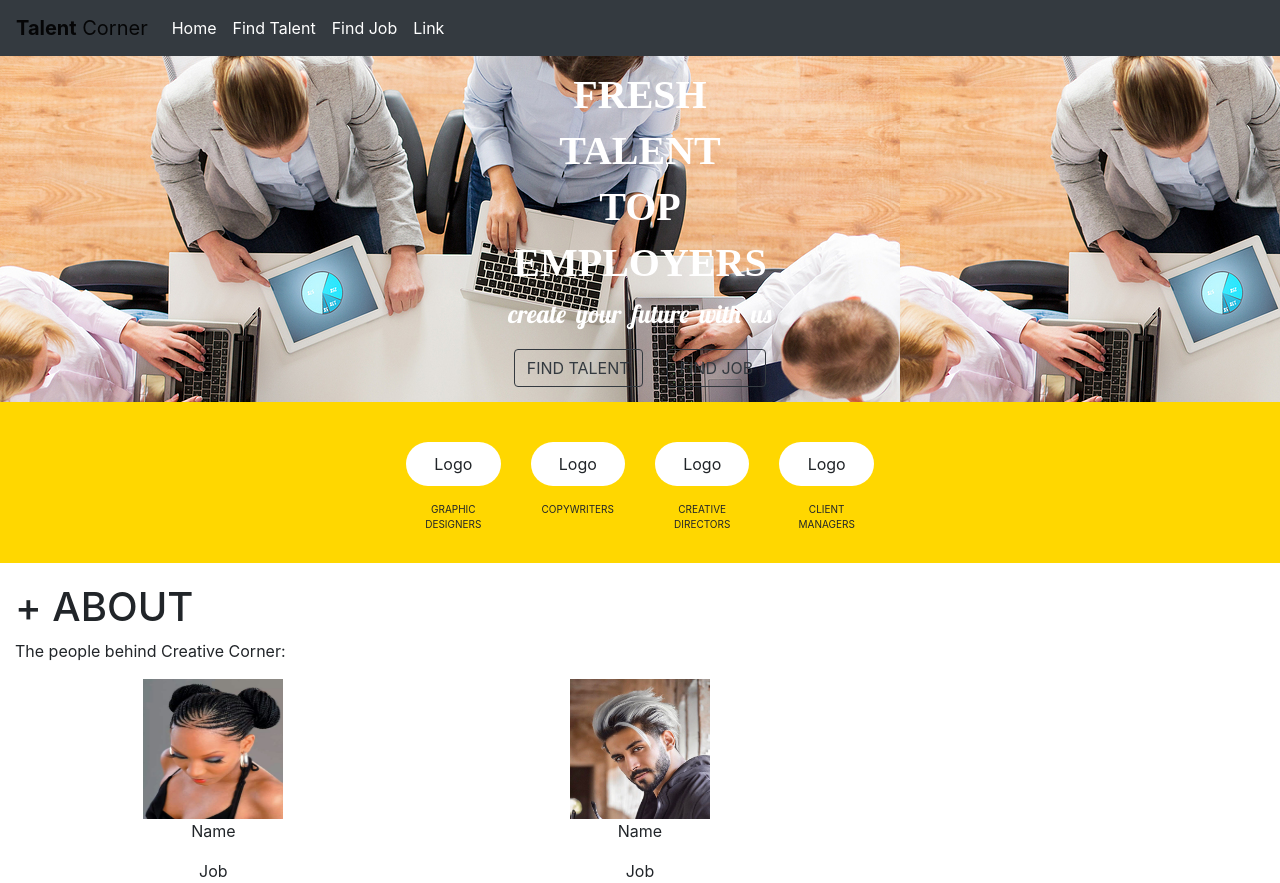
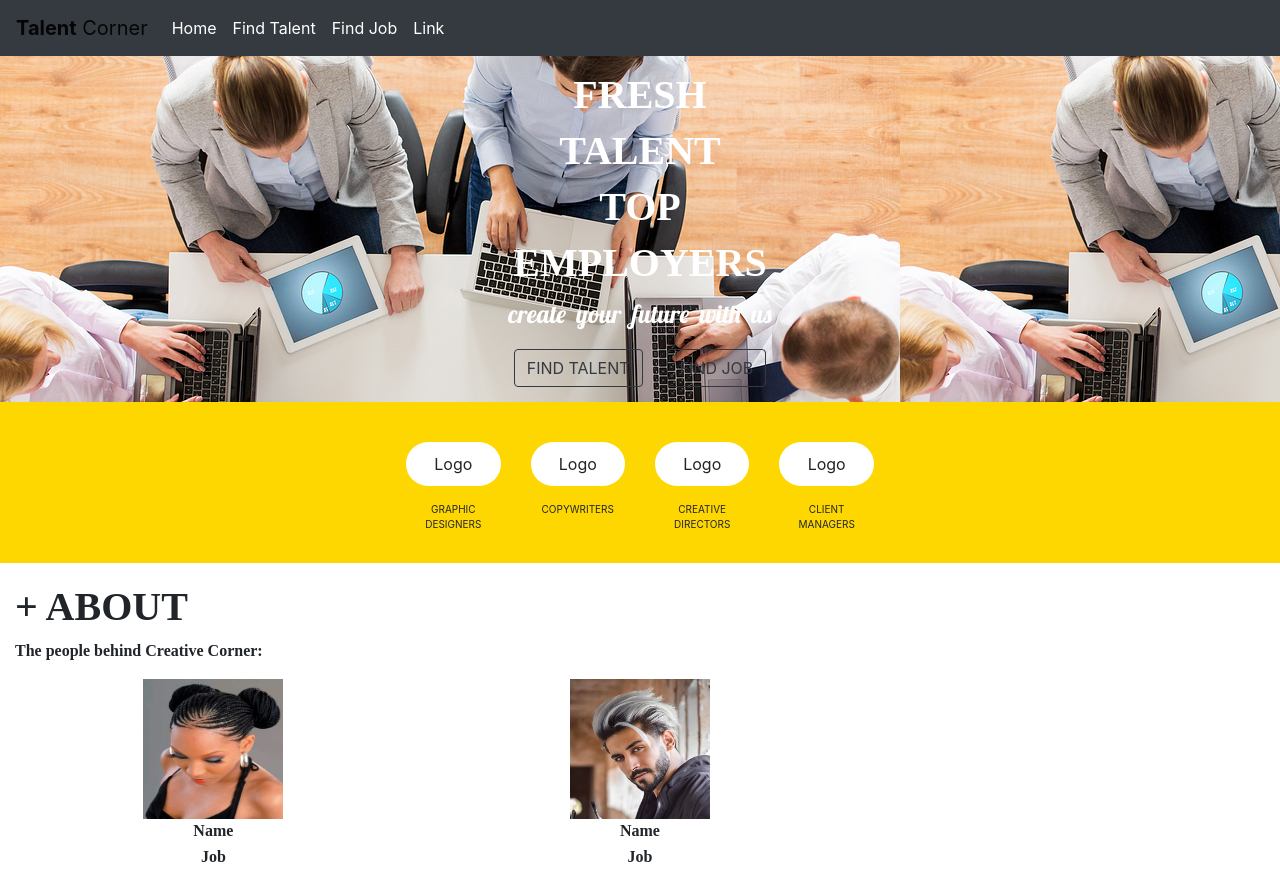
Before and after one commit to YakubuAmidu/Talent-corner, a React (Create React App) app: page / in a window 1280 px wide. Shown: the top 883 px of the page. Built offline with nearby package versions, Linux system fonts and the light colour scheme; a web font is replaced by a local one.

Commit message:
Commiting changes

```diff
--- a/src/components/App.js
+++ b/src/components/App.js
@@ -47,8 +47,8 @@ class App extends Component {
         </div>
 
         <div className="About_section">
-          <h1>+ ABOUT</h1>
-          <p>The people behind Creative Corner:</p>
+          <h1 className="About">+ ABOUT</h1>
+          <p className="People">The people behind Creative Corner:</p>
           <Row>
             <Col className="Profile_box" xs={6} md={4}>
               <img
--- a/src/components/Sass.scss
+++ b/src/components/Sass.scss
@@ -78,6 +78,16 @@
   padding-right: 15px;
 }
 
+.About {
+  font-family: "Zilla Slab", serif;
+  font-weight: bold;
+}
+
+.People {
+  font-family: "Zilla Slab", serif;
+  font-weight: bold;
+}
+
 .Profile_box {
   text-align: center;
   padding-left: 15px;
@@ -88,3 +98,14 @@
   width: 140px;
   height: 140px;
 }
+
+.Name_title {
+  font-family: "Zilla Slab", serif;
+  font-weight: bold;
+  margin-bottom: 2px;
+}
+
+.Job_title {
+  font-family: "Zilla Slab", serif;
+  font-weight: bold;
+}
```
